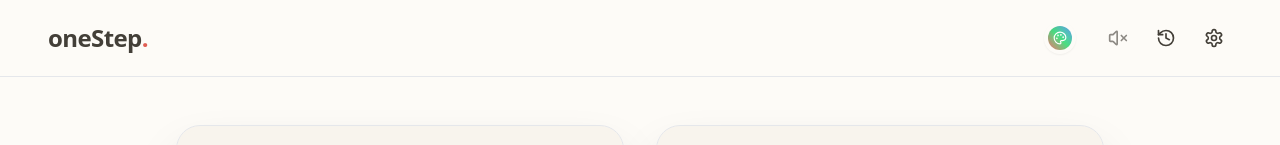
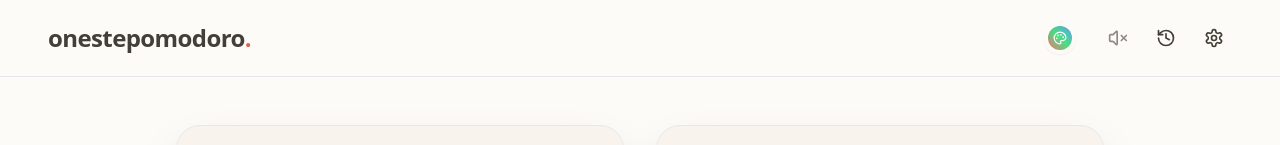
Before and after one commit to martinfrangul/oneStep, a Next.js app: page / in a window 1280 px wide. Shown: the top 145 px of the page. Built offline with nearby package versions, Linux system fonts and the light colour scheme.

Commit message:
feat: enhance SEO with comprehensive metadata, structured data, sitemap, and robots configuration

```diff
--- a/app/layout.tsx
+++ b/app/layout.tsx
@@ -2,10 +2,42 @@ import type { Metadata } from 'next'
 import '../src/index.css'
 
 export const metadata: Metadata = {
-  title: 'One step',
-  description: 'A minimalist aesthetic Pomodoro timer',
+  title: 'onestepomodoro — Minimalist & Aesthetic Pomodoro Timer',
+  description: 'onestepomodoro is a beautiful, minimalist, and aesthetic online Pomodoro timer. Boost your focus with customizable color themes, ambient alerts, and a focus checklist.',
+  keywords: [
+    'pomodoro timer',
+    'pomodoro online',
+    'aesthetic pomodoro',
+    'minimalist pomodoro timer',
+    'onestepomodoro',
+    'productivity timer',
+    'focus timer',
+    'pomodoro technique'
+  ],
+  authors: [{ name: 'onestepomodoro' }],
+  metadataBase: new URL('https://onestepomodoro.online'),
+  alternates: {
+    canonical: '/',
+  },
+  openGraph: {
+    title: 'onestepomodoro — Minimalist & Aesthetic Pomodoro Timer',
+    description: 'Boost your focus with customizable color themes, ambient alerts, and a focus checklist.',
+    url: 'https://onestepomodoro.online',
+    siteName: 'onestepomodoro',
+    locale: 'en_US',
+    type: 'website',
+  },
+  twitter: {
+    card: 'summary_large_image',
+    title: 'onestepomodoro — Minimalist & Aesthetic Pomodoro Timer',
+    description: 'Boost your focus with customizable color themes, ambient alerts, and a focus checklist.',
+  },
   icons: {
     icon: '/assets/images/browsericon.png',
+    apple: '/assets/images/browsericon.png',
+  },
+  verification: {
+    google: 'lz1EGOwem2b9lLwYMNMktL5EAMEsnPl5Nwtg9uV7AnQ',
   },
 }
 
@@ -14,8 +46,24 @@ export default function RootLayout({
 }: {
   children: React.ReactNode
 }) {
+  const jsonLd = {
+    '@context': 'https://schema.org',
+    '@type': 'WebApplication',
+    'name': 'onestepomodoro',
+    'url': 'https://onestepomodoro.online',
+    'description': 'onestepomodoro is a beautiful, minimalist, and aesthetic online Pomodoro timer.',
+    'applicationCategory': 'Productivity',
+    'operatingSystem': 'All',
+  }
+
   return (
     <html lang="en" data-theme="cream" suppressHydrationWarning>
+      <head>
+        <script
+          type="application/ld+json"
+          dangerouslySetInnerHTML={{ __html: JSON.stringify(jsonLd) }}
+        />
+      </head>
       <body>
         {children}
       </body>
--- /dev/null
+++ b/app/robots.ts
@@ -0,0 +1,11 @@
+import { MetadataRoute } from 'next'
+
+export default function robots(): MetadataRoute.Robots {
+  return {
+    rules: {
+      userAgent: '*',
+      allow: '/',
+    },
+    sitemap: 'https://onestepomodoro.online/sitemap.xml',
+  }
+}
--- /dev/null
+++ b/app/sitemap.ts
@@ -0,0 +1,12 @@
+import { MetadataRoute } from 'next'
+
+export default function sitemap(): MetadataRoute.Sitemap {
+  return [
+    {
+      url: 'https://onestepomodoro.online',
+      lastModified: new Date(),
+      changeFrequency: 'monthly',
+      priority: 1.0,
+    },
+  ]
+}
--- a/src/components/Navbar.jsx
+++ b/src/components/Navbar.jsx
@@ -16,7 +16,7 @@ const Navbar = () => {
       {/* Brand Title */}
       <div className="flex items-center gap-2">
         <span className="text-2xl font-semibold tracking-tight font-sans">
-          oneStep<span className="text-theme-accent font-bold">.</span>
+          onestepomodoro<span className="text-theme-accent font-bold">.</span>
         </span>
       </div>
 
```
